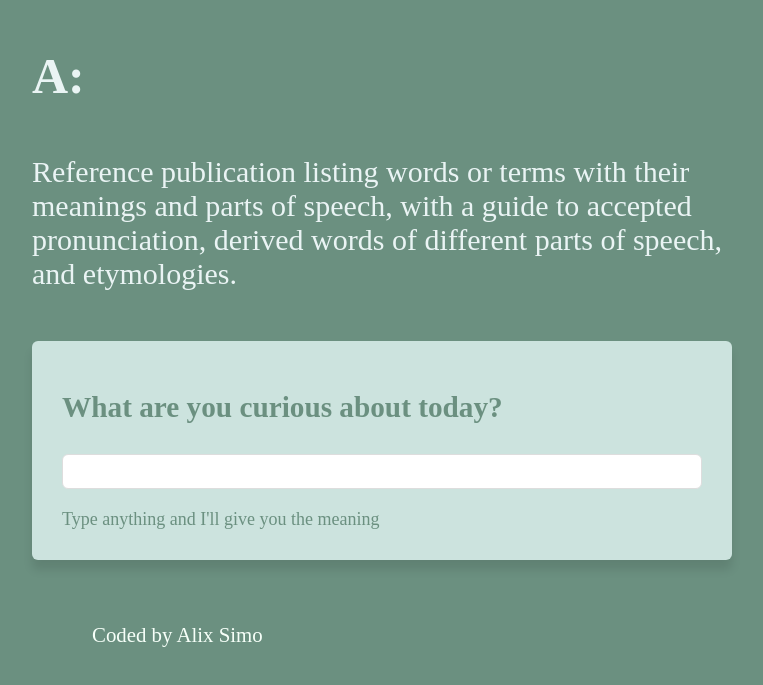
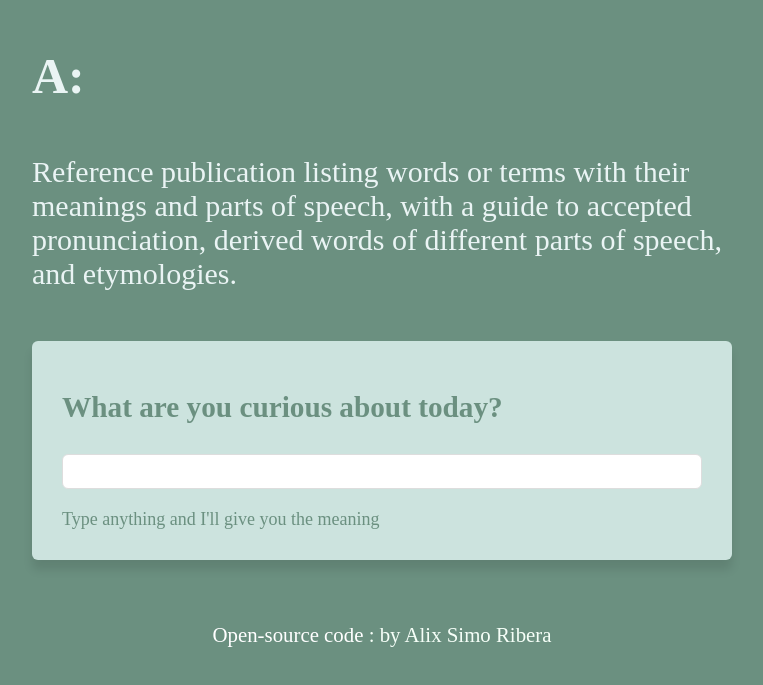
Before and after one commit to Alix-Ribera/project-dictionary, a React (Create React App) app: page / in a window 1280 px wide. Shown: the part 103-788 px from the top of the page, without its empty margins (258-1021 px from the left). Built offline with nearby package versions, Linux system fonts and the light colour scheme; no server answers; a web font is replaced by a local one.

Commit message:
Added github repo

```diff
--- a/src/App.css
+++ b/src/App.css
@@ -12,6 +12,7 @@ body {
 }
 a {
   color: white;
+  text-decoration: none;
 }
 h1 {
   margin-top: 150px;
@@ -30,4 +31,5 @@ header {
 .App-footer {
   margin: 60px;
   color: #f6fff8;
+  text-align: center;
 }
--- a/src/App.js
+++ b/src/App.js
@@ -14,7 +14,12 @@ export default function App() {
           <DictionarySearch defaultKeyword="Dictionary" />
         </main>
         <footer className="App-footer">
-          <small>Coded by Alix Simo</small>
+          <small>
+            <a href="https://github.com/Alix-Ribera/project-dictionary">
+              Open-source code{" "}
+            </a>
+            : by Alix Simo Ribera
+          </small>
         </footer>
       </div>
     </div>
--- a/src/Synonyms.css
+++ b/src/Synonyms.css
@@ -5,6 +5,6 @@
 .Synonyms li {
   display: inline-block;
   padding-right: 20px;
-  font-size: 13px;
+  font-size: 17px;
   text-transform: capitalize;
 }
```
